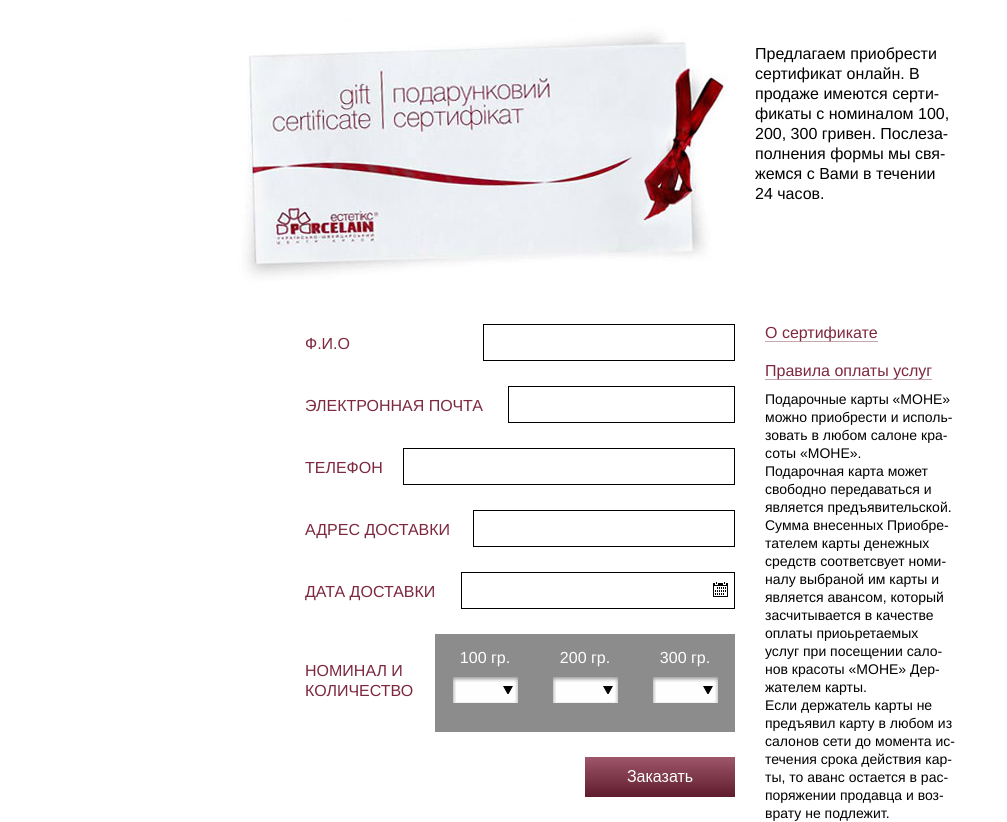
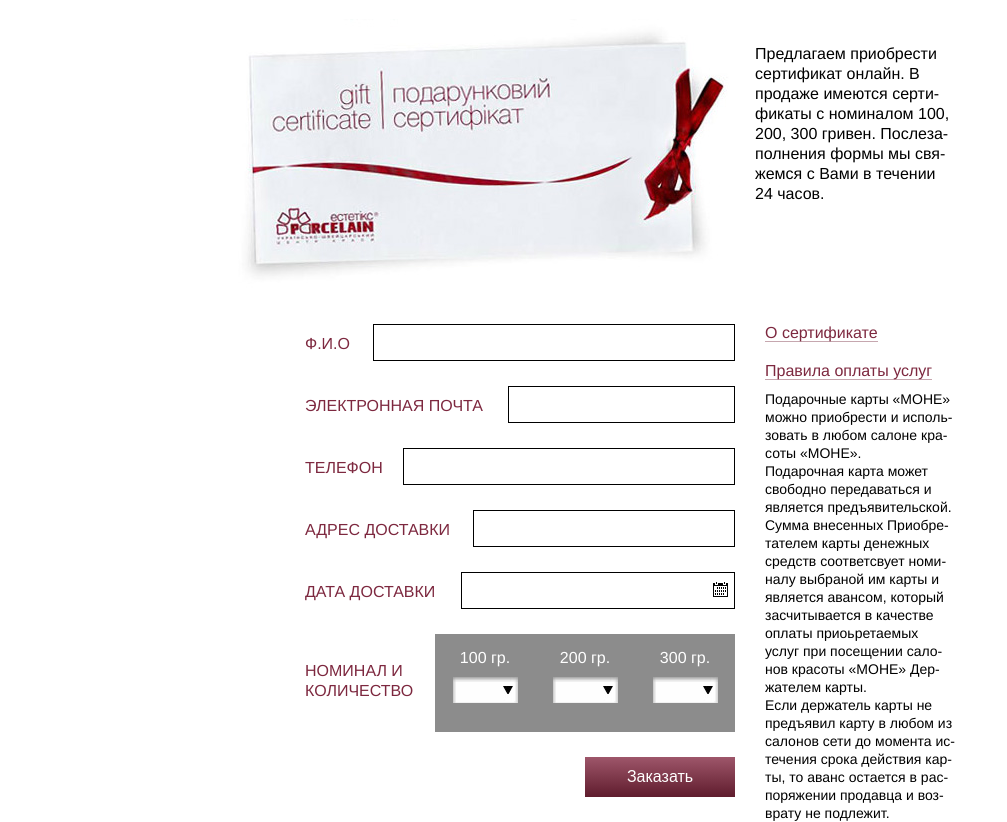
Before and after one commit to beavercode/esthetics_form, a plain HTML site: page certificate.html in a window 1280 px wide. Shown: the part 61-883 px from the top of the page, without its empty margins (0-1007 px from the left). Drawn offline with Linux system fonts and the light colour scheme.

Commit message:
Fixed form#fio input length.

```diff
--- a/sass/cert.sass
+++ b/sass/cert.sass
@@ -149,7 +149,7 @@
     line-height: 18px
 
 //input widths below
-#fio1
+#fio
   width: 350px
 #email
   width: 215px
```
Also changed, not shown: css/cert.css.
